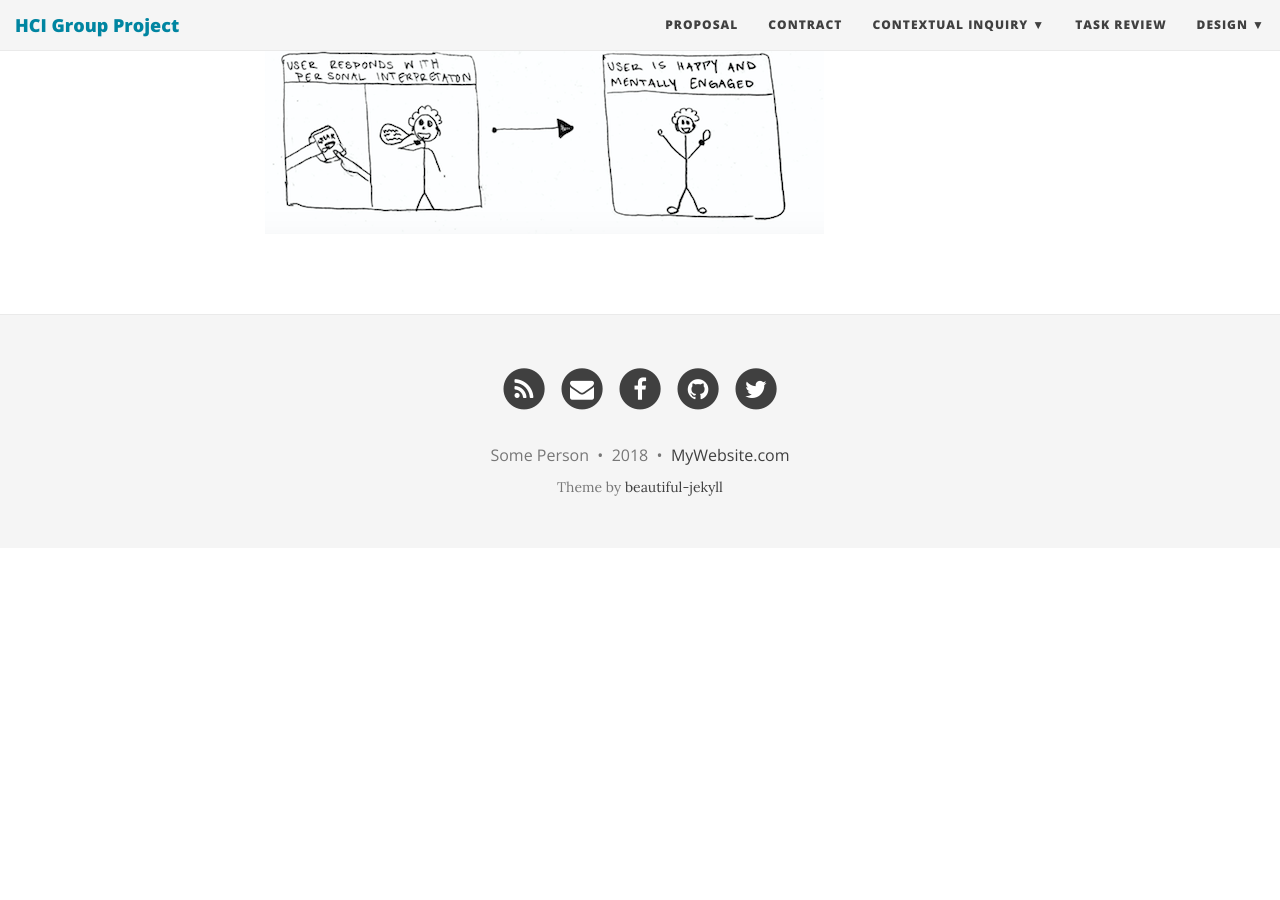
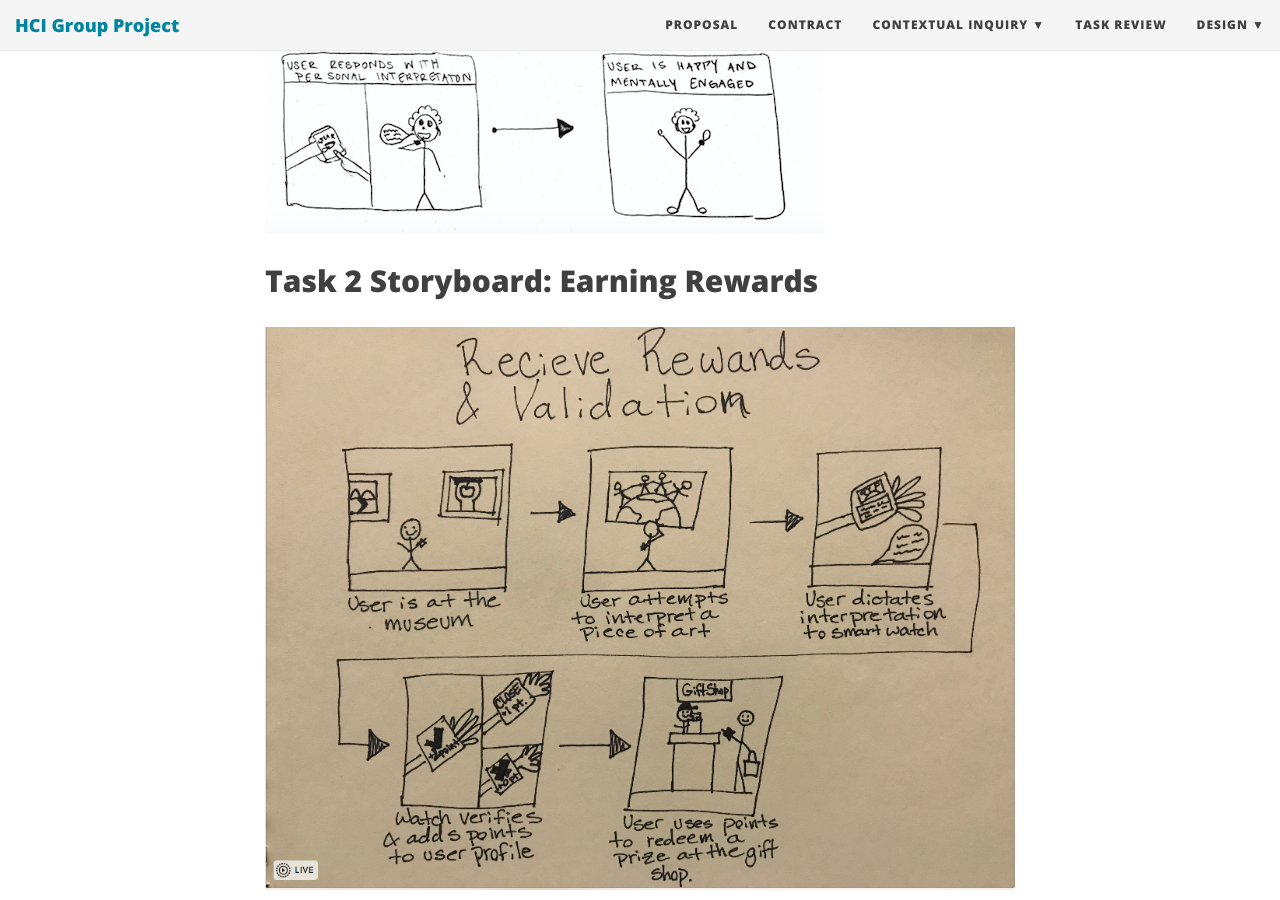
Before and after one commit to mc-mejia/HCIGroupProject, a Jekyll site: the page built from Design1x2.md, in a window 1280 px wide and 900 px high, scrolled down 1607 px. Built offline with Jekyll 4.4.1, drawn with Linux system fonts in a browser that asks for light colours; nearby versions of some CDN libraries; our own code applies the rules of GitHub Pages for plain Markdown files; before the commit the page ends 2155 px from its top, so only the background shows below that.

Commit message:
Update Design1x2.md

```diff
--- a/Design1x2.md
+++ b/Design1x2.md
@@ -6,3 +6,7 @@ We chose to pursue our Smartwatch design because it’s mobility allows for visi
 ## Task 1 Storyboard: Facilitate Collaboration and Conversation About Art
 
 ![Collaborate Storyboard](/img/Task1Story.png)
+
+## Task 2 Storyboard: Earning Rewards
+
+![Reward Storyboard](/img/storyboard2.png)
```
